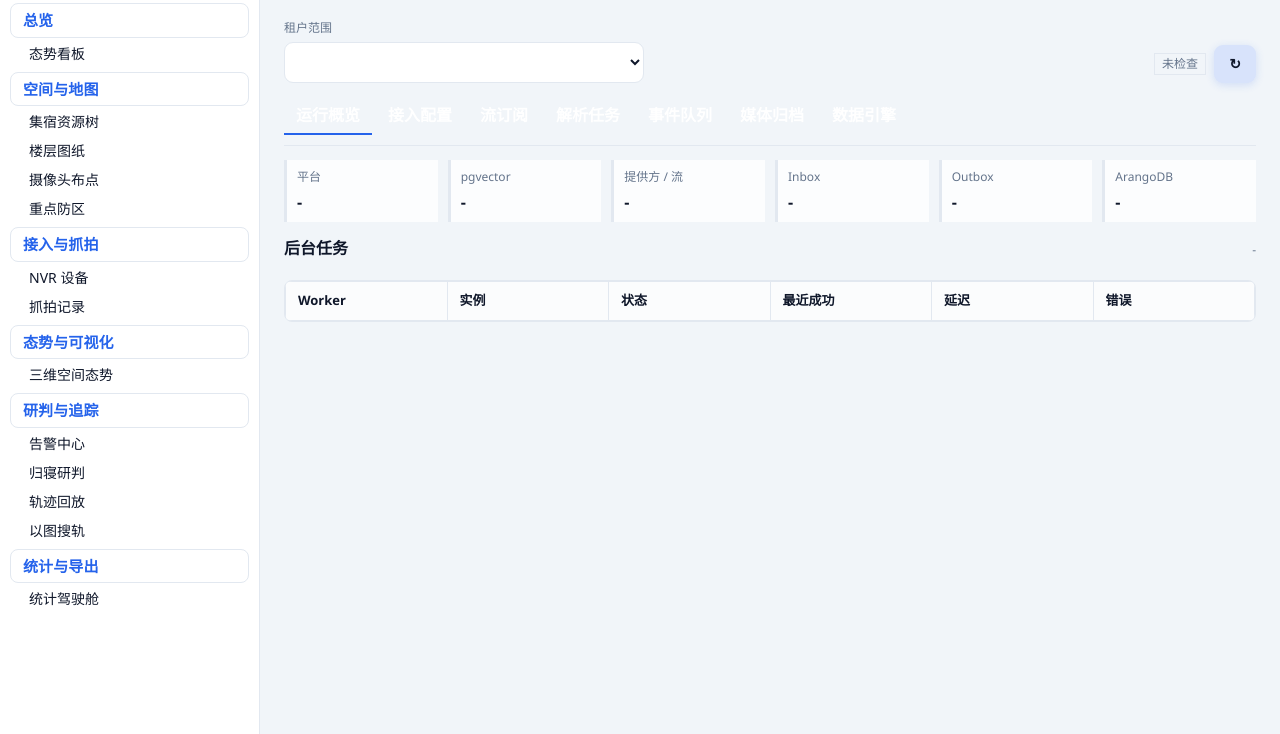
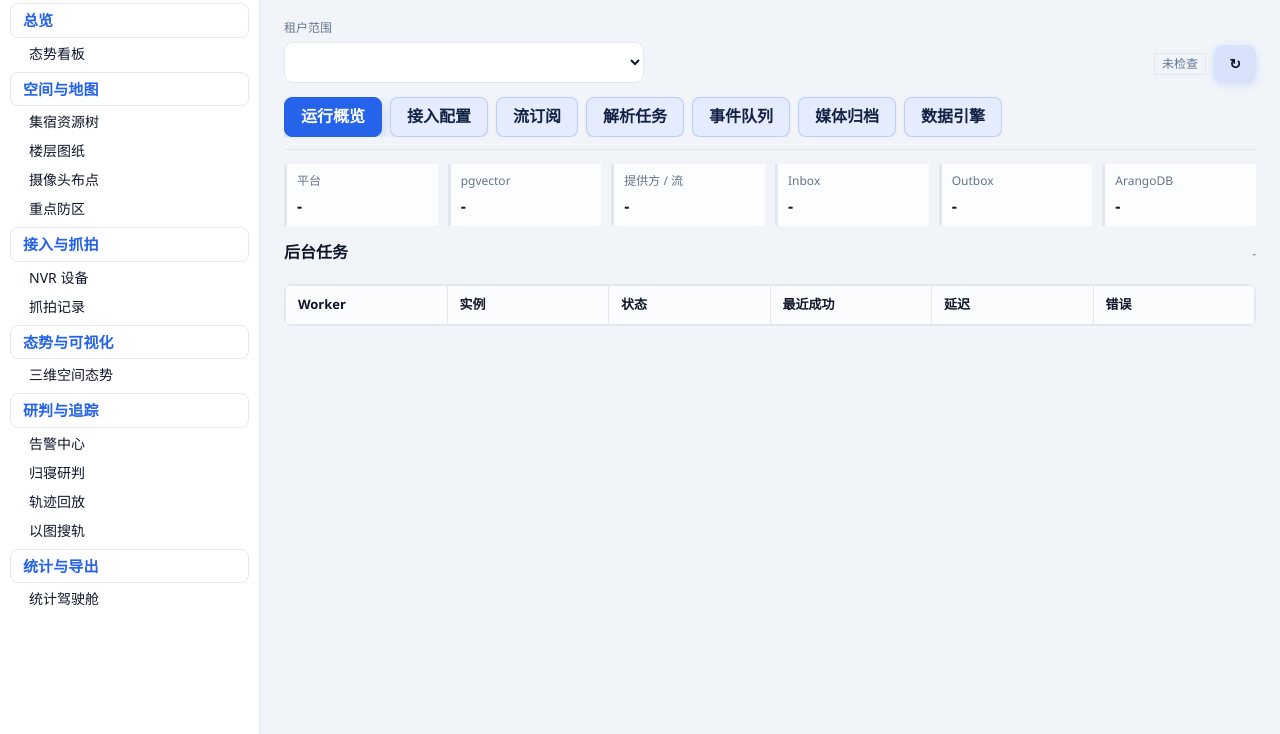
Before and after one commit to jeja2023/aura, a website: page frontend/media-analysis/media-analysis.html in a window 1280 px wide. Shown: the part 66-800 px from the top of the page. Drawn offline with Linux system fonts and the light colour scheme; no server answers.

Commit message:
feat(release): 升级发布 0.3.1 版本 - 环境配置与数据库：对齐 .env/.env.docker 模板，同步 Docker PG/Redis/ArangoDB 连接凭据，修复 017 pgvector 迁移依赖问题；新增 stop_local_services.ps1 本地端口冲突清理脚本- 前端 UI 规范与排版：修复 shell.css 选择器覆盖导致的 Tab 标签文本隐形 Bug，统一媒体解析平台与扩展管理页面的卡片胶囊按钮风格，并在两页面开启 .app-content 纵向自适应滚动- 版本号与构建配置：统一将 .NET (Directory.Build.props)、AI (FastAPI)、Docker Registry 示例与 README 版本提升至 0.3.1

```diff
--- a/frontend/common/shell.css
+++ b/frontend/common/shell.css
@@ -258,9 +258,9 @@
   line-height: 1.55;
 }
 
-/* 仅作用于未单独指定语义类的按钮；勿覆盖 .btn-secondary / 列表芯片 / 事件筛选芯片等 */
+/* 仅作用于未单独指定语义类的按钮；勿覆盖 .btn-secondary / 列表芯片 / 事件筛选芯片 / 媒体解析标签 / 扩展管理标签等 */
 .app-content
-  button:not(.app-sidebar-toggle):not(.btn-primary):not(.btn-secondary):not(.event-filter-chip) {
+  button:not(.app-sidebar-toggle):not(.btn-primary):not(.btn-secondary):not(.event-filter-chip):not(.media-tab):not(.extensions-tab) {
   color: var(--primary-text);
   font-weight: 600;
 }
--- a/frontend/extensions/extensions.css
+++ b/frontend/extensions/extensions.css
@@ -4,6 +4,13 @@
   flex-direction: column;
   gap: 14px;
   min-height: 0;
+}
+.app-content {
+  overflow-y: auto;
+}
+.app-content:not(.scene-mode) > .extensions-page {
+  flex: 0 0 auto;
+  min-height: auto;
 }
 
 .extensions-toolbar {
--- a/frontend/media-analysis/media-analysis.css
+++ b/frontend/media-analysis/media-analysis.css
@@ -1,12 +1,56 @@
 .media-page { display: flex; flex-direction: column; gap: 14px; min-width: 0; }
+.app-content { overflow-y: auto; }
+.app-content:not(.scene-mode) > .media-page { flex: 0 0 auto; min-height: auto; }
 .media-contextbar { display: flex; align-items: end; justify-content: space-between; gap: 12px; }
 .media-contextbar label { display: flex; flex-direction: column; gap: 5px; min-width: min(360px, 55vw); color: var(--text-muted); font-size: 12px; }
 .media-context-actions { display: flex; align-items: center; gap: 8px; }
 .media-icon-command { width: 36px; min-width: 36px; height: 36px; padding: 0; font-size: 20px; line-height: 1; }
-.media-toolbar { display: flex; align-items: center; justify-content: space-between; gap: 12px; border-bottom: 1px solid var(--line); padding-bottom: 10px; }
-.media-tabs { display: flex; gap: 4px; overflow-x: auto; }
-.media-tab { border: 0; border-bottom: 2px solid transparent; background: transparent; color: var(--text-muted); min-height: 36px; padding: 6px 12px; cursor: pointer; font: inherit; }
-.media-tab.is-active { color: var(--text); border-bottom-color: var(--primary); font-weight: 700; }
+.media-toolbar { display: flex; align-items: center; justify-content: space-between; gap: 12px; border-bottom: 1px solid var(--line); padding-bottom: 12px; }
+.media-tabs { display: flex; gap: 8px; overflow-x: auto; align-items: center; flex-wrap: wrap; }
+.media-tab {
+  min-height: 40px;
+  padding: 9px 16px;
+  border: 1px solid rgba(var(--primary-rgb), 0.22);
+  border-radius: 8px;
+  background-color: color-mix(in srgb, var(--bg-elevated) 88%, var(--primary) 12%);
+  color: color-mix(in srgb, var(--text-main) 86%, var(--primary) 14%);
+  cursor: pointer;
+  font: inherit;
+  font-weight: 700;
+  line-height: 1.2;
+  white-space: nowrap;
+  box-shadow: 0 1px 3px rgba(15, 23, 42, 0.06);
+  transition:
+    background-color var(--transition-fast),
+    border-color var(--transition-fast),
+    box-shadow var(--transition-fast),
+    color var(--transition-fast),
+    transform var(--transition-fast);
+}
+.media-tab:hover {
+  border-color: rgba(var(--primary-rgb), 0.52);
+  background-color: color-mix(in srgb, var(--bg-elevated) 78%, var(--primary) 22%);
+  color: var(--primary);
+  box-shadow: 0 5px 14px rgba(var(--primary-rgb), 0.18);
+  transform: translateY(-1px);
+}
+.media-tab:focus-visible {
+  outline: none;
+  border-color: var(--primary);
+  box-shadow: 0 0 0 3px rgba(var(--primary-rgb), 0.24);
+}
+.media-tab.is-active {
+  border-color: var(--primary);
+  background-color: var(--primary);
+  color: var(--primary-text);
+  box-shadow: 0 6px 16px rgba(var(--primary-rgb), 0.26);
+}
+.media-tab.is-active:hover {
+  border-color: var(--primary-hover);
+  background-color: var(--primary-hover);
+  color: var(--primary-text);
+  box-shadow: 0 7px 18px rgba(var(--primary-rgb), 0.3);
+}
 .media-view { display: none; flex-direction: column; gap: 14px; min-width: 0; }
 .media-view.is-active { display: flex; }
 .media-split { display: grid; grid-template-columns: minmax(320px, 0.8fr) minmax(0, 1.2fr); gap: 18px; align-items: start; }
```
Also changed, not shown: CHANGELOG.md, README.md, 4 other files.
